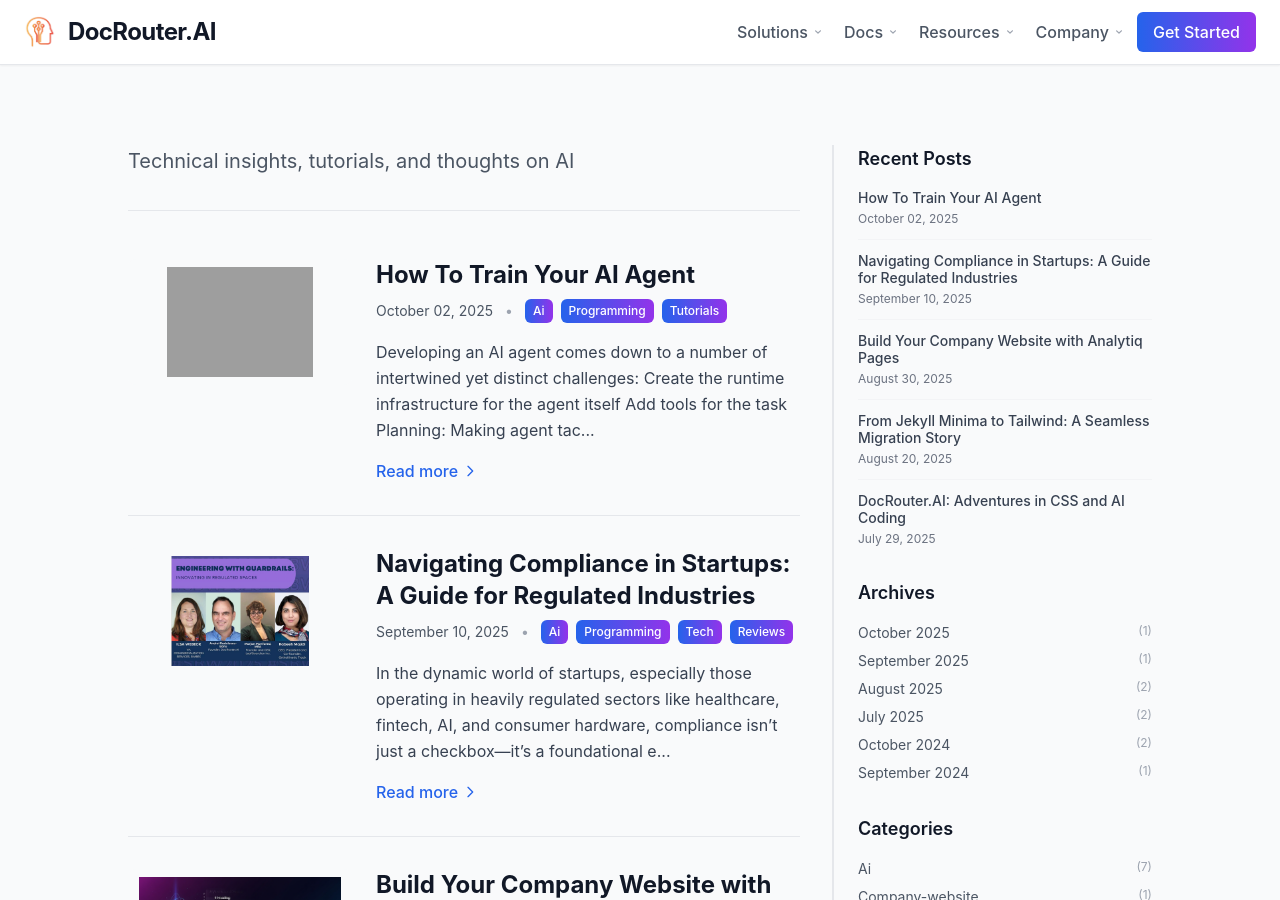
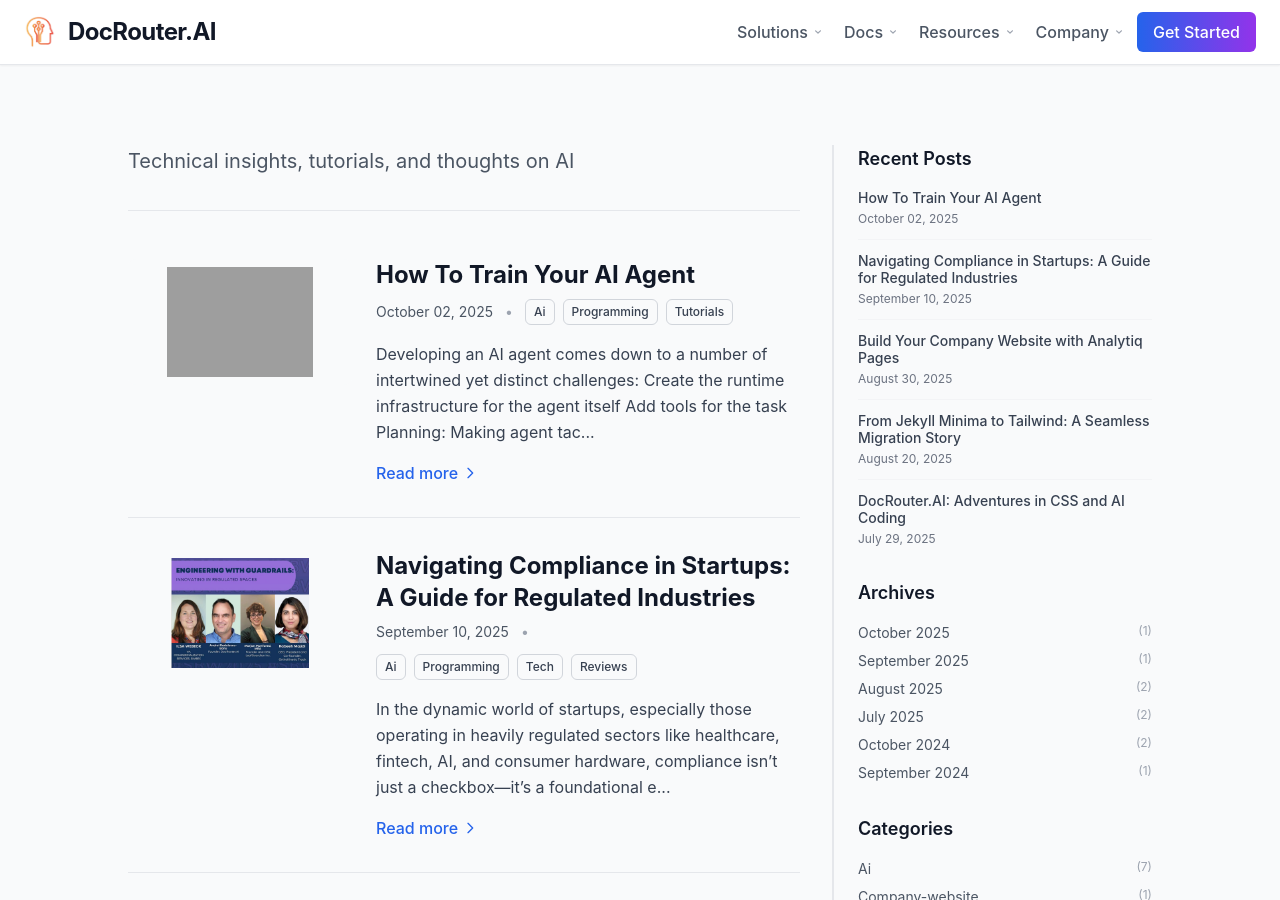
Before and after one commit to analytiq-hub/docrouter.github.io, a Jekyll site: the page built from blog/index.html, in a window 1280 px wide and 900 px high. Built offline with Jekyll 4.4.1, drawn with Linux system fonts in a browser that asks for light colours; nearby versions of some CDN libraries; the list of posts is cut into pages by our own code; grey boxes are pictures that could not be loaded.

Commit message:
Change blog category tags to outline style for more subtle appearance

```diff
--- a/blog/index.html
+++ b/blog/index.html
@@ -45,7 +45,7 @@ title: Blog
                                         <span class="text-gray-400">•</span>
                                         <div class="flex flex-wrap gap-2">
                                             {% for category in post.categories %}
-                                                <span class="bg-gradient-to-r from-blue-600 to-purple-600 text-white px-2 py-1 rounded-md text-xs font-medium">
+                                                <span class="border border-gray-300 text-gray-700 px-2 py-1 rounded-md text-xs font-medium hover:bg-gray-50 transition-colors">
                                                     {{ category | replace: '_', ' ' | capitalize }}
                                                 </span>
                                             {% endfor %}
```
